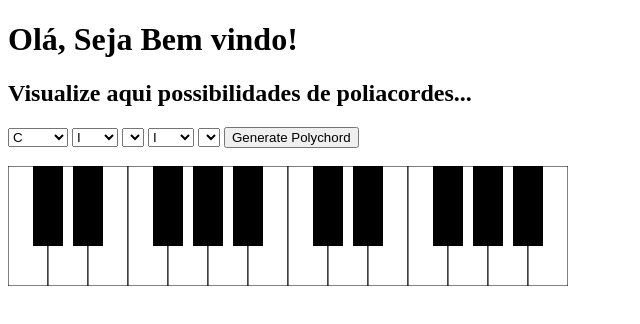
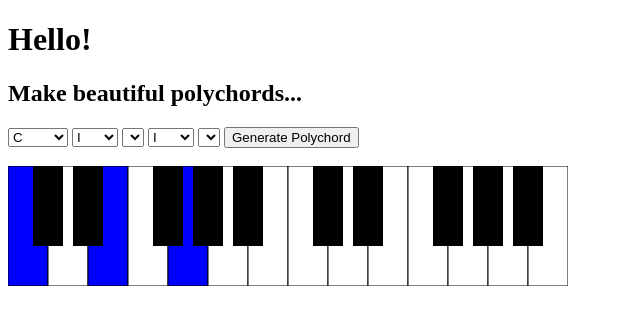
Before and after one commit to kelsbor/Polychordnation, a plain HTML site: page index.html in a window 1280 px wide. Both pictures are taken after a click on the button "Generate Polychord". Shown: the whole page, without its empty margins (0-640 px from the left). Drawn offline with Linux system fonts and the light colour scheme.

Commit message:
Highlighting working

```diff
--- a/index.html
+++ b/index.html
@@ -7,13 +7,11 @@
     </head>
     <body>
         <header>
-            <h1>Olá, Seja Bem vindo!</h1>
+            <h1>Hello! </h1>
         </header>
-        <menu>
 
-        </menu>
         <h2>
-            Visualize aqui possibilidades de poliacordes...
+            Make beautiful polychords...
         </h2>
 
         <select id="keys">
--- a/main.js
+++ b/main.js
@@ -44,12 +44,27 @@ const keys ={
     'A#': 10,
     'B': 11
 }
+
+const noteNames={
+    0: 'C',
+    1: 'C#',
+    2: 'D',
+    3: 'D#',
+    4: 'E',
+    5: 'F',
+    6: 'F#',
+    7: 'G',
+    8: 'G#',
+    9: 'A',
+    10: 'A#',
+    11: 'B'
+}
 function transpose(chordIntervals, key) {
     const keyRoot = keys[key];
     return chordIntervals.map(interval => (interval + keyRoot) % 12);
 }
 
-function generatePolychord(base, upper, key){
+function generatePolychord(base, upper, key) {
     const baseChord = transpose(functional_chords[base],key)
     const upperChord = transpose(functional_chords[upper],key)
 
@@ -58,24 +73,30 @@ function generatePolychord(base, upper, key){
         'upper': upperChord
     }
 
-function highlightPolychord(polychord) {
+}
+
+function displayPolychord(polychord) {
 
     // Reset all keys to default color
-    document.querySelectorAll('rect').forEach(key => key.setAttribute('fill', key.id.includes('sharp') ? 'black' : 'white'));
+    document.querySelectorAll('rect').forEach(key => key.setAttribute('fill', key.id.includes('#') ? 'black' : 'white'));
 
     const notes = polychord.base
+    console.log(notes)
+
     // Highlight the keys corresponding to the chord
     notes.forEach(noteIndex => {
-        const noteName = notes[noteIndex];
+        const noteName = noteNames[noteIndex];
+        console.log(noteName)
         const keyElement = document.getElementById(noteName); // Get the SVG element by ID
+        console.log(keyElement)
         if (keyElement) {
-        keyElement.setAttribute('fill', 'blue'); // Change color to blue to indicate it's part of the chord
+            keyElement.setAttribute('fill', 'blue'); // Change color to blue to indicate it's part of the chord
         }
     });
 }
 
 
-}
+
 function generateChord() {
     const selectedKey = document.getElementById("keys").value;
 
@@ -88,6 +109,6 @@ function generateChord() {
     const selectedType2 = document.getElementById("typeUpper").value
 
     const polychord = generatePolychord(selectedBase, selectedUpper, selectedKey);
-    highlightPolychord(polychord)
+    displayPolychord(polychord)
     console.log(polychord)
 }
```
